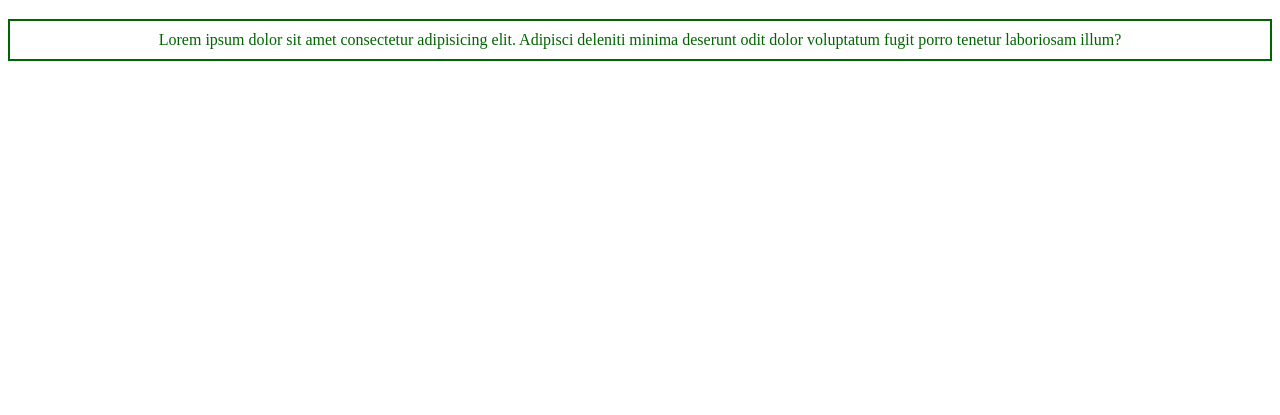
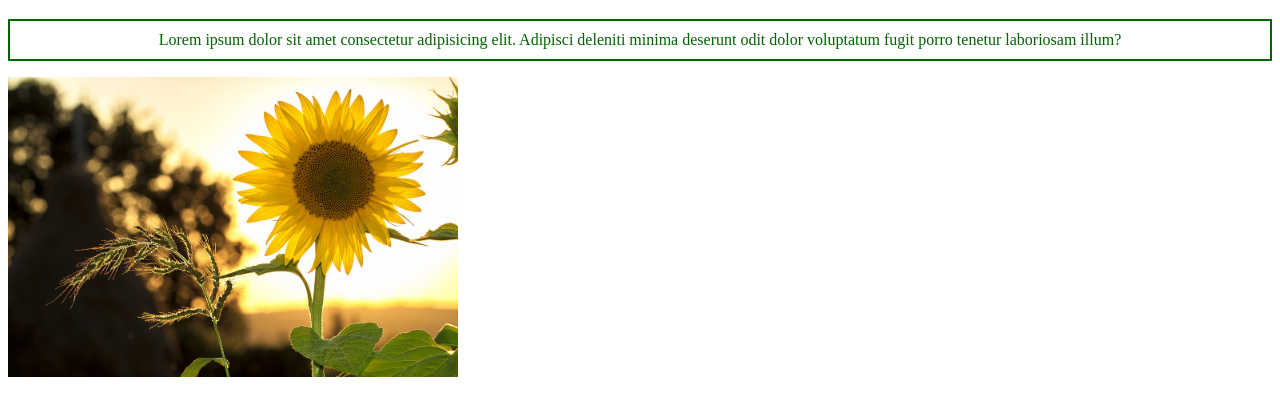
Before and after one commit to robiulXhasan/first-wesite, a plain HTML site: page index.html in a window 1280 px wide. Shown: the part 85-500 px from the top of the page. Drawn offline with Linux system fonts and the light colour scheme.

Commit message:
image added

```diff
--- a/index.html
+++ b/index.html
@@ -20,6 +20,11 @@
             text-align: center;
             padding: 10px;
         }
+
+        img {
+            height: 300px;
+            width: auto;
+        }
     </style>
 </head>
 
@@ -28,6 +33,7 @@
     <h1>My first Website </h1>
     <p>Lorem ipsum dolor sit amet consectetur adipisicing elit. Adipisci deleniti minima deserunt odit dolor voluptatum
         fugit porro tenetur laboriosam illum?</p>
+    <img src="./sunflower-sun-summer-yellow.jpg" alt="">
 </body>
 
 </html>
```
Also changed, not shown: sunflower-sun-summer-yellow.jpg (added).
